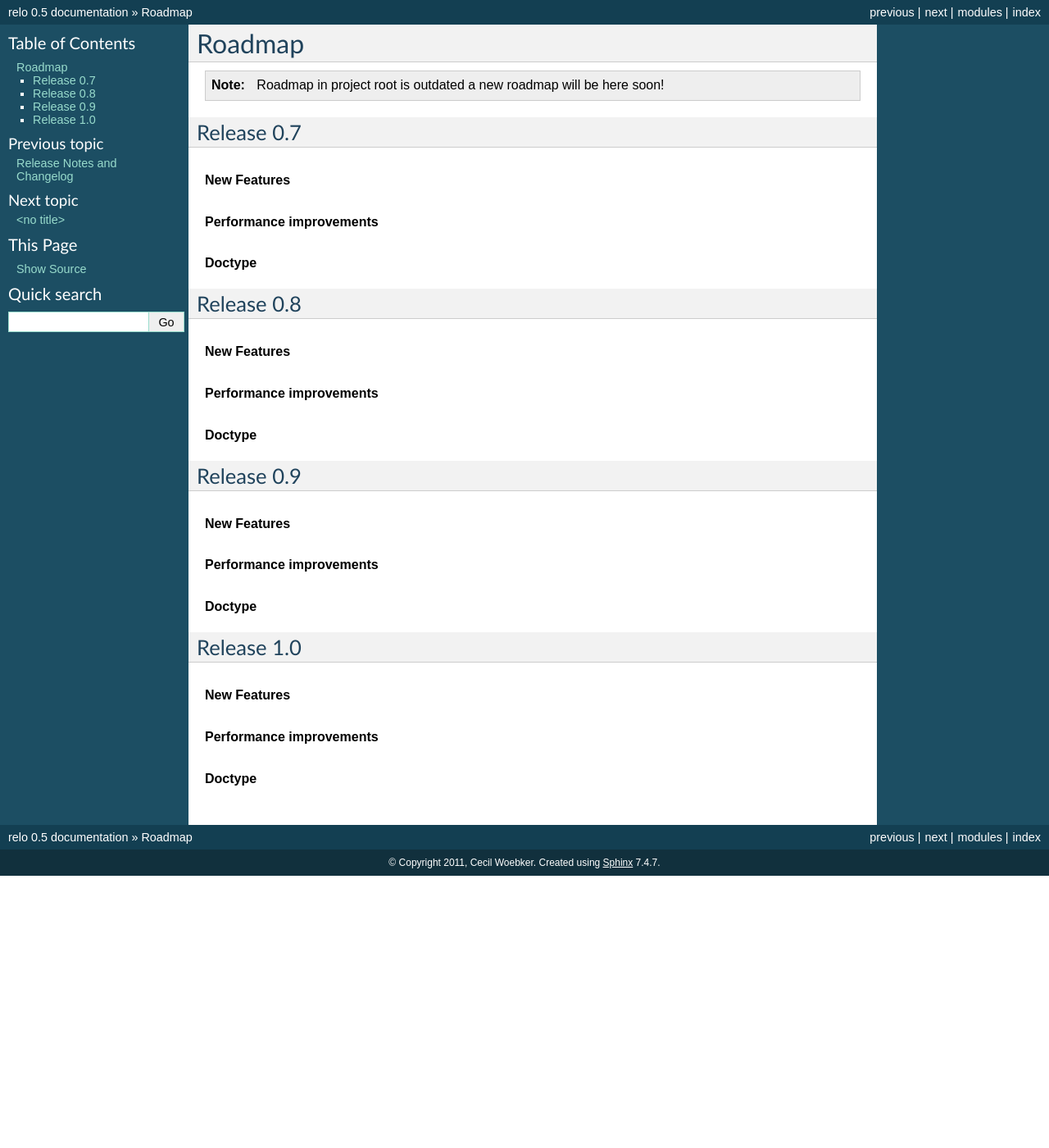
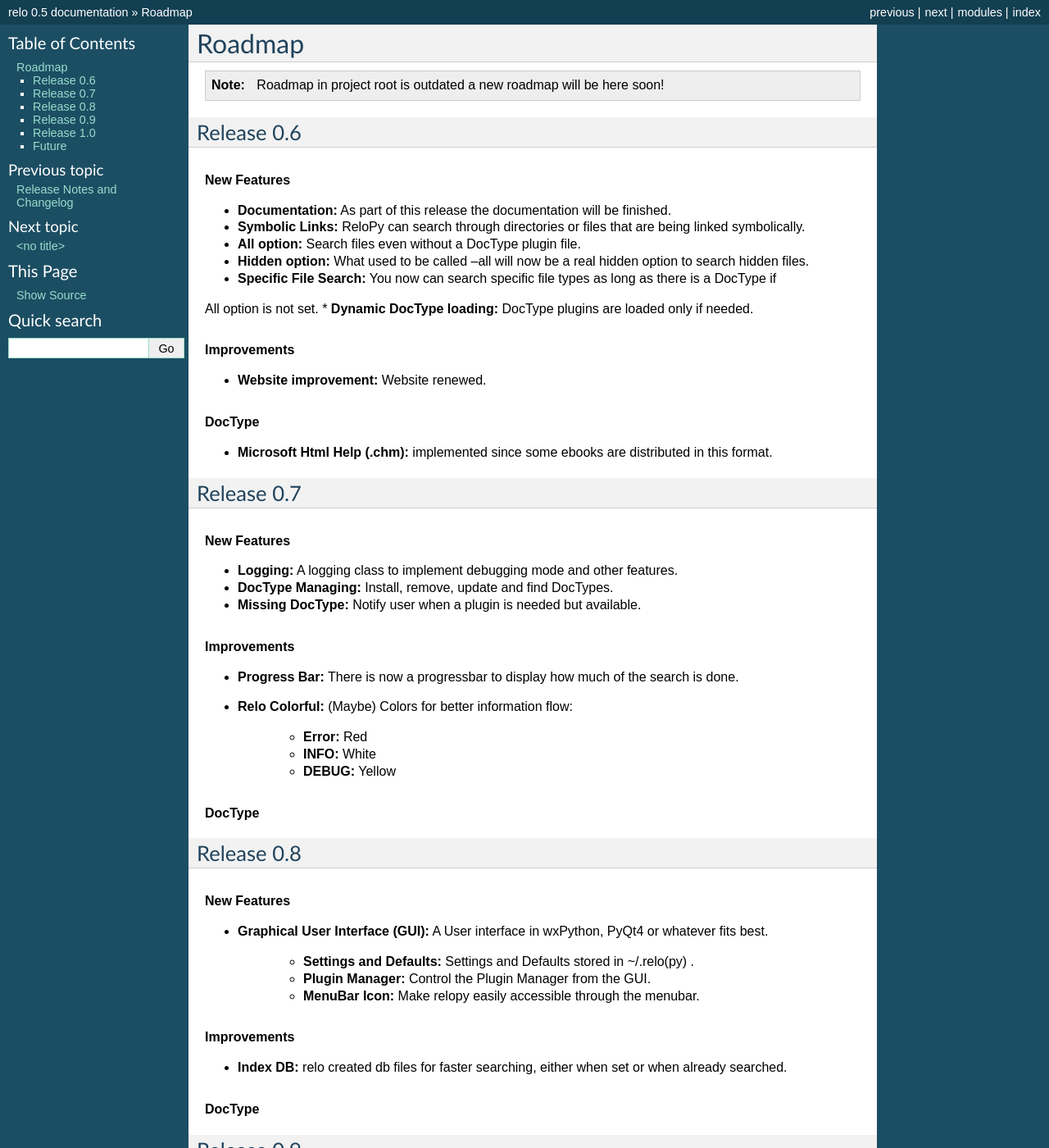
Before and after one commit to cwoebker/relo, a Sphinx documentation site: the page built from docs/roadmap.rst, in a window 1280 px wide and 1400 px high. Shown: the whole window at 82% size. Built offline with Sphinx 7.4.7, drawn with Linux system fonts in a browser that asks for light colours; pages that are not in the unit, such as notebooks, are missing from menus; some of the changed text lies outside the part shown.

Commit message:
roadmap updated with ROADMAP content

```diff
--- a/docs/changelog.rst
+++ b/docs/changelog.rst
@@ -15,9 +15,9 @@ Release 0.5
 * Completely updated project structure for better support as a library.
 * relo.py script was renamed to relopy (without an ending).
 
-.. rubric:: Performance improvements
+.. rubric:: Improvements
 
-* Nothing major here since relo is still in early development although its already beta.
+* Nothing major here since Relo is still in early development although its already beta.
 
 .. rubric:: Major bugfixes
 
@@ -25,6 +25,6 @@ Release 0.5
 
 .. rubric:: DocType
 
-* No new doctypes were implemented.
-* Pdf doctype was improved significantly.
-* Some minor changes to all doctypes.
+* No new DocTypes were implemented.
+* Pdf DocType was improved significantly.
+* Some minor changes to all DocTypes.
--- a/docs/roadmap.rst
+++ b/docs/roadmap.rst
@@ -9,38 +9,88 @@ Roadmap
 
     Roadmap in project root is outdated a new roadmap will be here soon!
 
+Release 0.6
+===========
+
+.. rubric:: New Features
+
+* **Documentation:** As part of this release the documentation will be finished.
+* **Symbolic Links:** ReloPy can search through directories or files that are being linked symbolically.
+* **All option:** Search files even without a DocType plugin file.
+* **Hidden option:** What used to be called --all will now be a real hidden option to search hidden files.
+* **Specific File Search:** You now can search specific file types as long as there is a DocType if
+All option is not set.
+* **Dynamic DocType loading:** DocType plugins are loaded only if needed.
+
+.. rubric:: Improvements
+
+* **Website improvement:** Website renewed.
+
+.. rubric:: DocType
+
+* **Microsoft Html Help (.chm):** implemented since some ebooks are distributed in this format.
+
 Release 0.7
 ===========
 
 .. rubric:: New Features
 
-.. rubric:: Performance improvements
+* **Logging:** A logging class to implement debugging mode and other features.
+* **DocType Managing:** Install, remove, update and find DocTypes.
+* **Missing DocType:** Notify user when a plugin is needed but available.
 
-.. rubric:: Doctype
+.. rubric:: Improvements
+
+* **Progress Bar:** There is now a progressbar to display how much of the search is done.
+* **Relo Colorful:** (Maybe) Colors for better information flow:
+
+    * **Error:** Red
+    * **INFO:** White
+    * **DEBUG:** Yellow
+
+.. rubric:: DocType
 
 Release 0.8
 ===========
 
 .. rubric:: New Features
 
-.. rubric:: Performance improvements
+* **Graphical User Interface (GUI):** A User interface in wxPython, PyQt4 or whatever fits best.
 
-.. rubric:: Doctype
+    * **Settings and Defaults:** Settings and Defaults stored in ~/.relo(py) .
+    * **Plugin Manager:** Control the Plugin Manager from the GUI.
+    * **MenuBar Icon:** Make relopy easily accessible through the menubar.
+
+
+.. rubric:: Improvements
+
+* **Index DB:** relo created db files for faster searching, either when set or when already searched.
+
+.. rubric:: DocType
 
 Release 0.9
 ===========
 
 .. rubric:: New Features
 
-.. rubric:: Performance improvements
+.. rubric:: Improvements
 
-.. rubric:: Doctype
+.. rubric:: DocType
 
 Release 1.0
 ===========
 
 .. rubric:: New Features
 
-.. rubric:: Performance improvements
+.. rubric:: Improvements
 
-.. rubric:: Doctype
+.. rubric:: DocType
+
+Future
+======
+
+Indexing of files for faster search
+index db generation one time, then changes
+performance needed code in C
+
+More DocTypes
```
Also changed, not shown: 1 other file.
